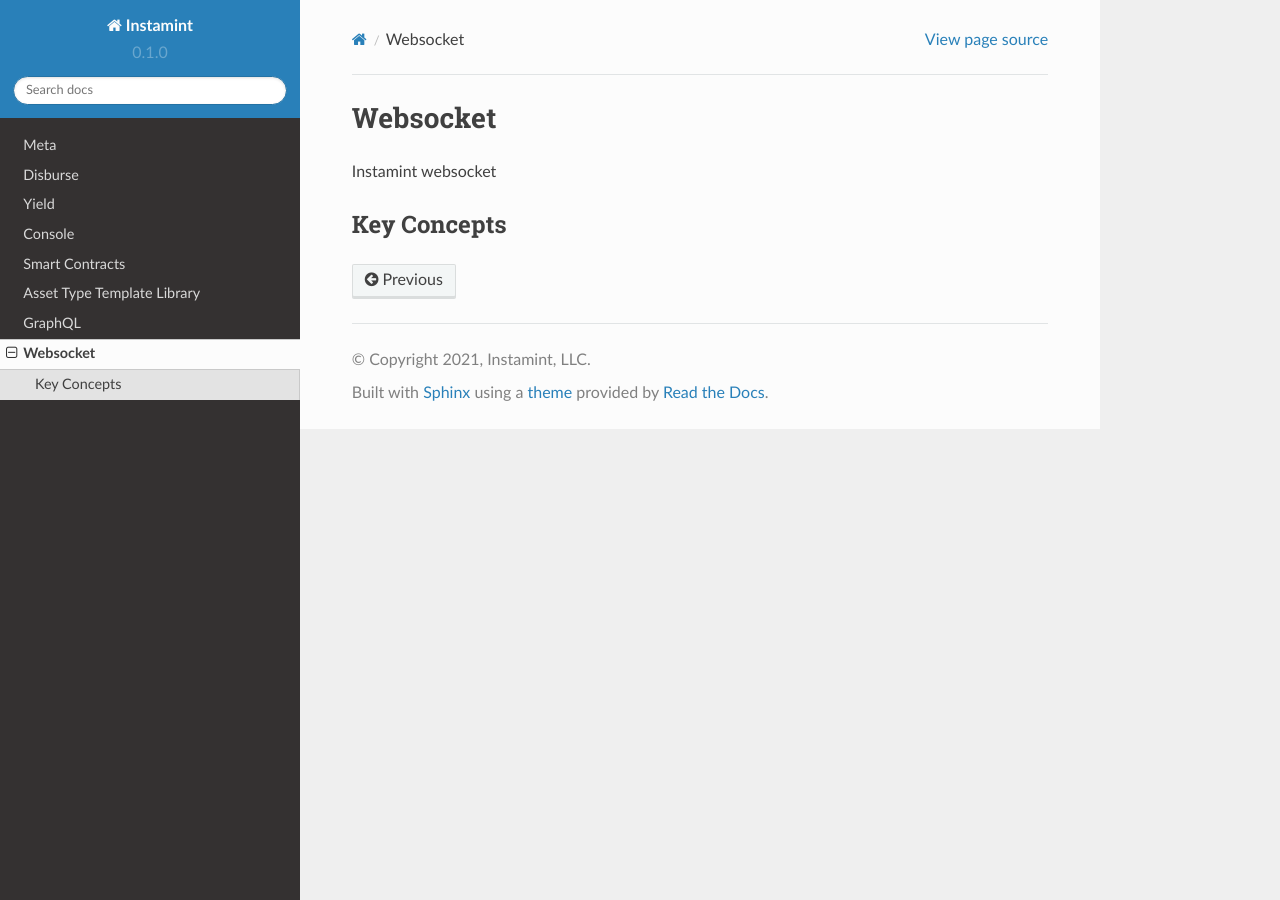
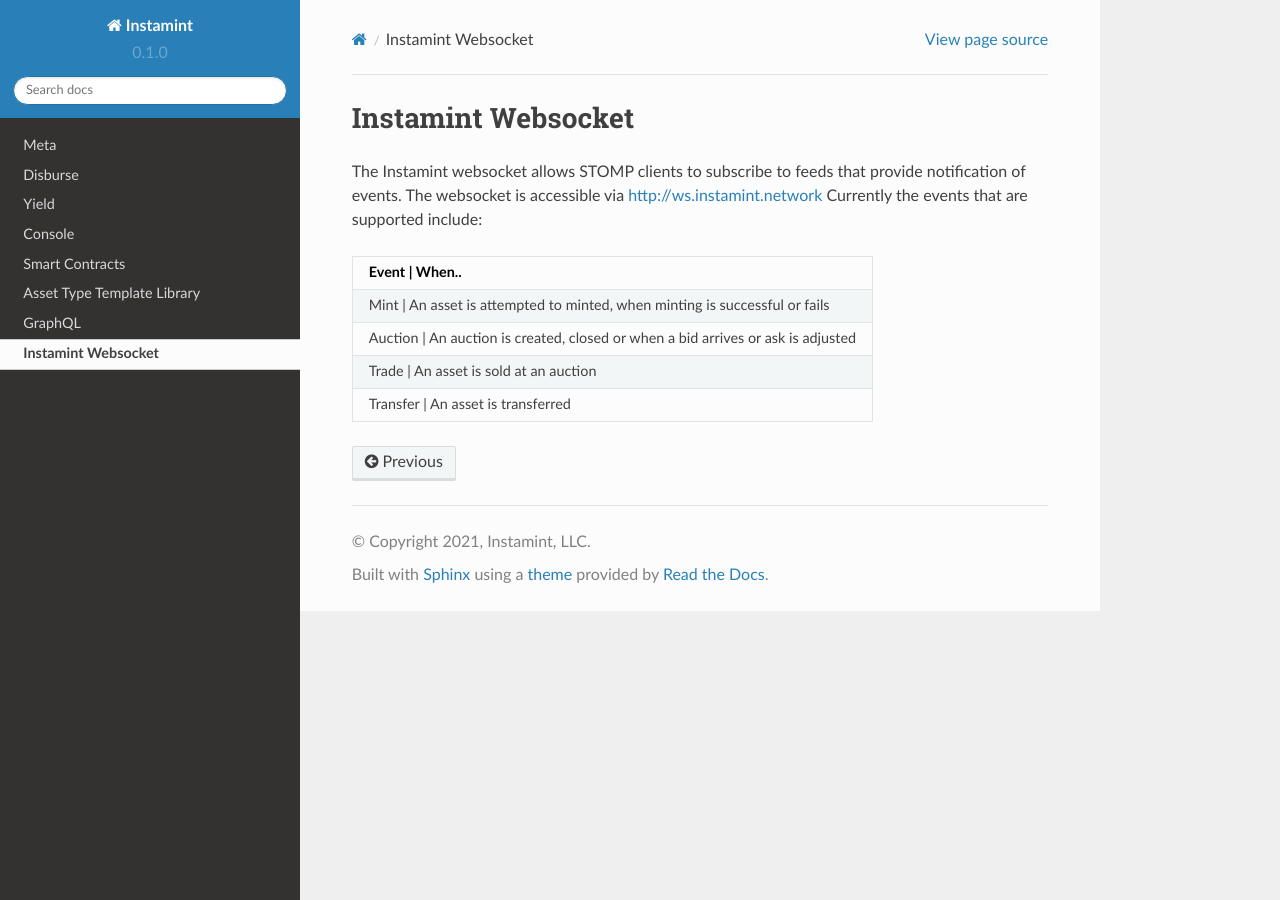
Before and after one commit to instamint/zzz-deprecated-docs, a Sphinx documentation site: the page built from docs/source/websocket.rst, in a window 1280 px wide. Built offline with Sphinx 7.4.7 and the Read the Docs theme 2.0.0, drawn with Linux system fonts in a browser that asks for light colours; pages that are not in the unit, such as notebooks, are missing from menus.

Commit message:
Update websocket.rst

```diff
--- a/docs/source/websocket.rst
+++ b/docs/source/websocket.rst
@@ -1,6 +1,17 @@
-Websocket
+Instamint Websocket
 ===================================
-Instamint websocket
 
-Key Concepts
-------------
+The Instamint websocket allows STOMP clients to subscribe to feeds that provide notification of events. The websocket is accessible via http://ws.instamint.network Currently the events that are supported include:
+
+
++----------------------------+-------------------------------------------------------------+
+| Event      | When..                                                                      |
++============+=============================================================================+
+| Mint       | An asset is attempted to minted, when minting is successful or fails        |
++----------------------------+-------------------------------------------------------------+
+| Auction    | An auction is created, closed or when a bid arrives or ask is adjusted      |
++----------------------------+-------------------------------------------------------------+
+| Trade      | An asset is sold at an auction                                              |
++----------------------------+-------------------------------------------------------------+
+| Transfer   | An asset is transferred                                                     |
++------------+-----------------------------------------------------------------------------+
```
